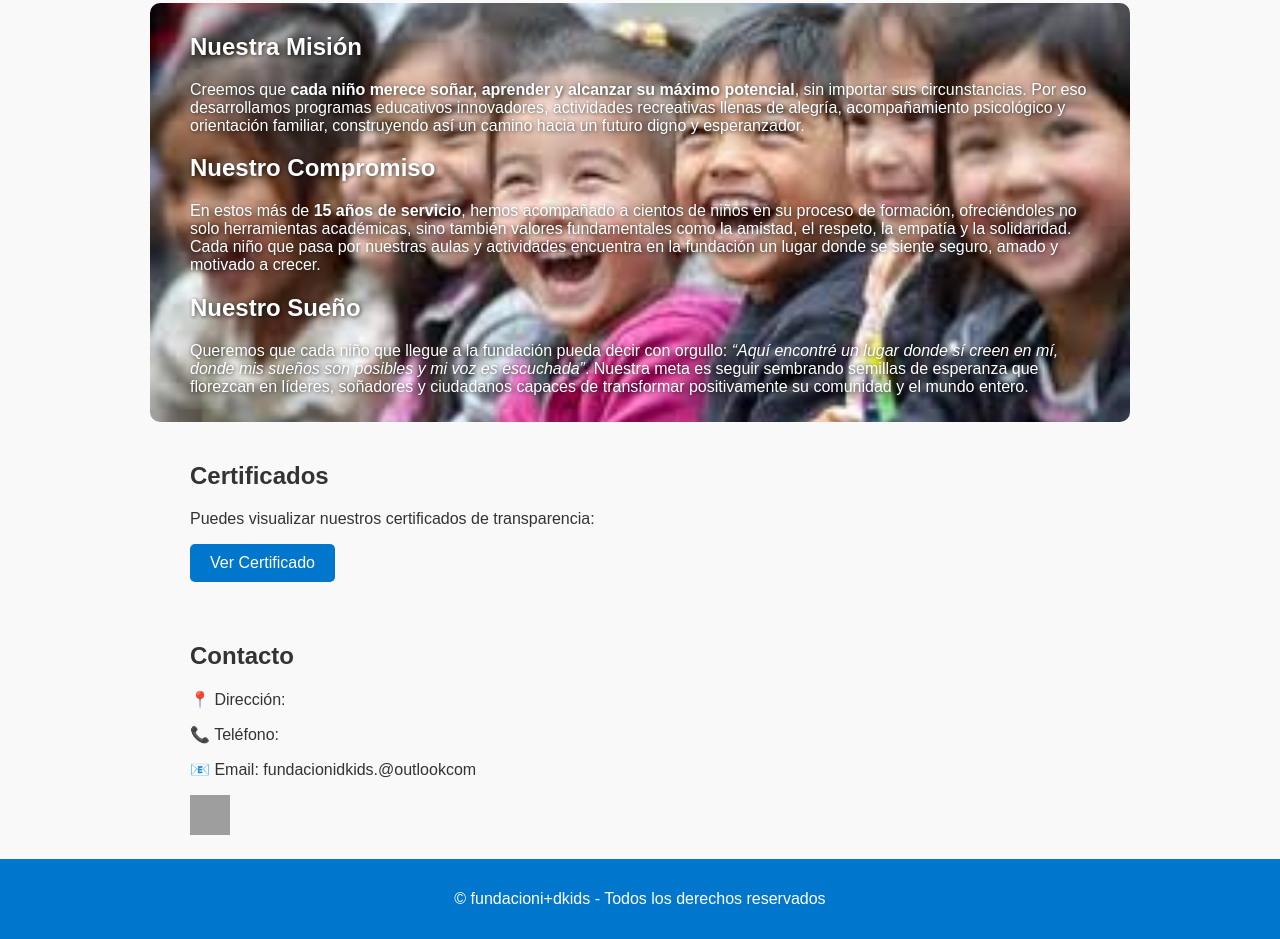
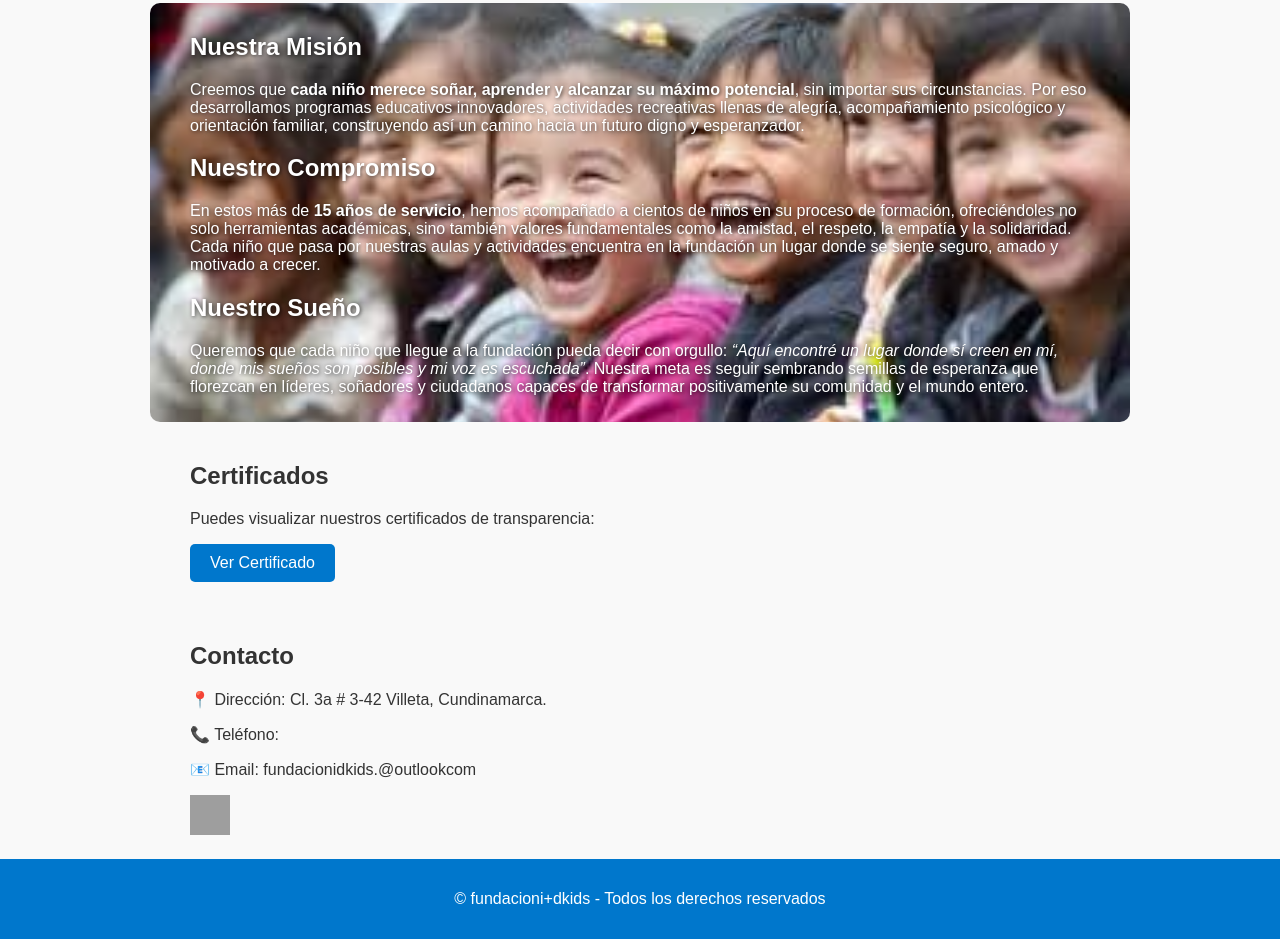
Before and after one commit to elso172004/fundacioni-dkids, a plain HTML site: page index.html in a window 1280 px wide. Shown: the part 907-1846 px from the top of the page. Drawn offline with Linux system fonts and the light colour scheme; grey boxes are pictures that could not be loaded.

Commit message:
Update index.html

```diff
--- a/index.html
+++ b/index.html
@@ -99,7 +99,7 @@
 
   <section id="contacto">
     <h2>Contacto</h2>
-    <p>📍 Dirección: </p>
+    <p>📍 Dirección: Cl. 3a # 3-42 Villeta, Cundinamarca. </p>
     <p>📞 Teléfono: </p>
     <p>📧 Email: fundacionidkids.@outlookcom</p>
 
```
